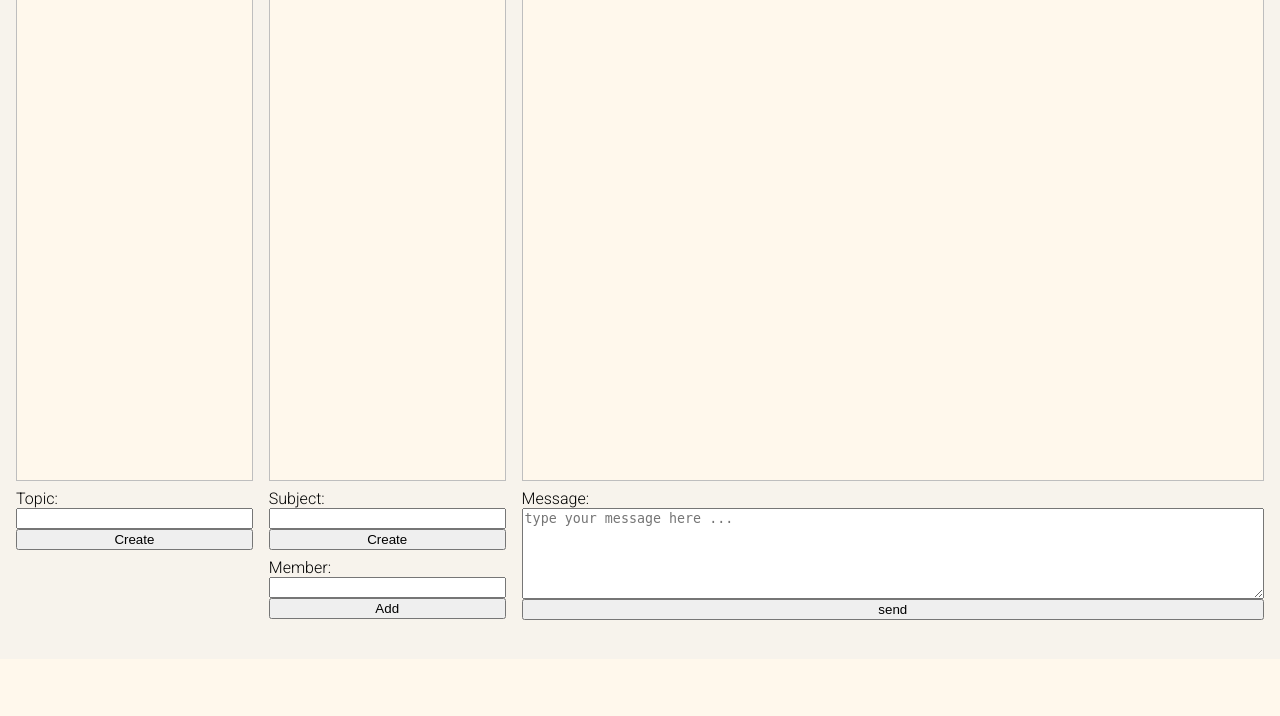
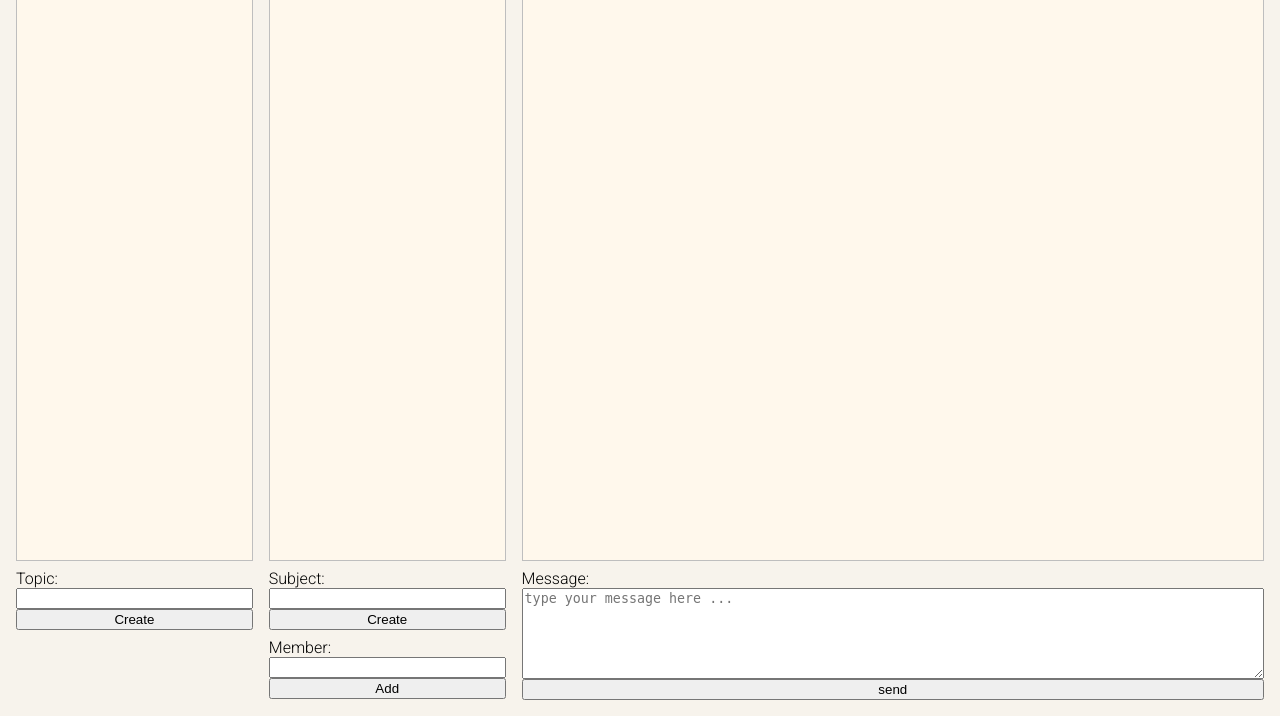
Before and after one commit to pxp888/infotree, a Django app: template forest/templates/forest/home.html in a window 1280 px wide. Shown: the part 141-857 px from the top of the page. Before the commit the page ends 761 px from the top, so only its background shows below. Run offline with Django 4.2, Linux system fonts and the light colour scheme; the template is opened without the code that fills it, so the values that code supplies are empty.

Commit message:
minor css fix

```diff
--- a/static/css/style.css
+++ b/static/css/style.css
@@ -57,7 +57,7 @@ body {
 
 .itemlist {
     overflow-y: auto;
-    height: 60vh;
+    height: 70vh;
     background-color: var(--list_back_color);
     border: 1px solid rgb(190, 190, 190);
     margin: .5rem;
@@ -78,8 +78,6 @@ body {
 .listitem.selected {
     background-color: rgb(235, 235, 235);
 }
-
-
 
 .node {
     margin: .5rem 5rem .5rem .5rem ;
```
